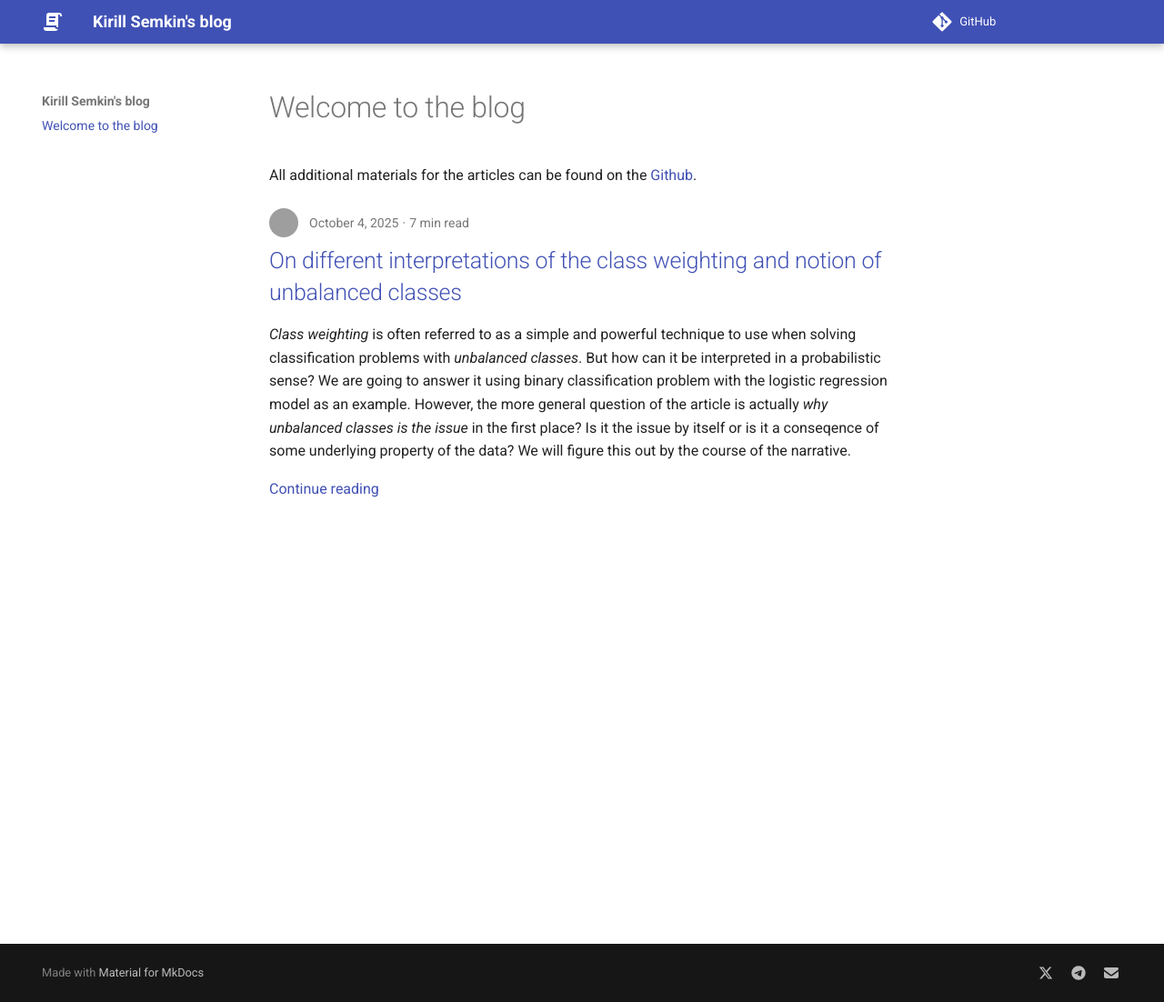
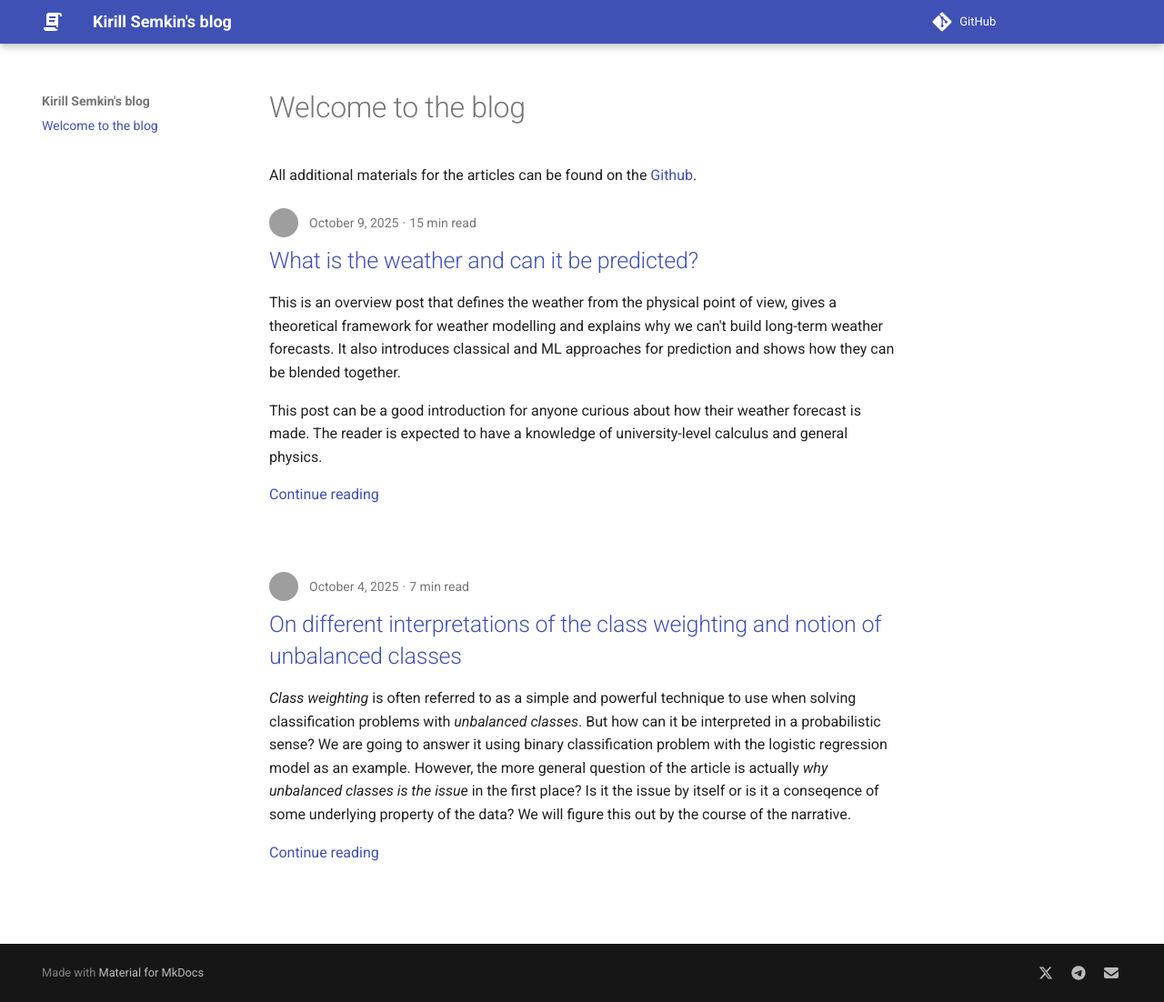
Before and after one commit to sem-k32/semk-blog, an MkDocs documentation site: the page built from docs/index.md, in a window 1280 px wide and 1102 px high. Shown: the whole window at 91% size. Built offline with MkDocs 1.6.1 and Material for MkDocs 9.7.7, drawn with Linux system fonts in a browser that asks for light colours; comment, search, counter and statistics services are not loaded; grey boxes are pictures that could not be loaded.

Commit message:
Added post about weather prediction

```diff
--- /dev/null
+++ b/docs/posts/weather_overview/weather_overview.md
@@ -0,0 +1,21 @@
+---
+date: 2025-10-09
+authors:
+  - sem_k
+categories:
+  - ML
+  - prediction
+  - physics
+readtime: 15
+---
+# What is the weather and can it be predicted?
+
+This is an overview post that defines the weather from the physical point of view, gives a theoretical framework for weather modelling and explains why we can't build long-term weather forecasts. It also introduces classical and ML approaches for prediction and shows how they can be blended together.
+
+This post can be a good introduction for anyone curious about how their weather forecast is made. The reader is expected to have a knowledge of university-level calculus and general physics.
+
+<!-- more -->
+
+The post is designed as slides. Additional resources and code demonstrations are available on the slides via links.
+
+![PDF Slides](weather_overview.pdf){ type=application/pdf style="min-height:70vh;width:100%" }
--- a/mkdocs.yml
+++ b/mkdocs.yml
@@ -16,8 +16,11 @@ plugins:
       categories: false
   - social
   - plotly
+  - mkdocs-pdf
 
 markdown_extensions:
+  # for embedded pdf
+  - attr_list
   # math
   - pymdownx.arithmatex:
       generic: true
--- a/pyproject.toml
+++ b/pyproject.toml
@@ -11,7 +11,8 @@ requires-python = ">=3.12"
 dependencies = [
     "mkdocs (>=1.6.1,<2.0.0)",
     "mkdocs-material[imaging] (>=9.6.21,<10.0.0)",
-    "mkdocs-plotly-plugin (>=0.1.3,<0.2.0)"
+    "mkdocs-plotly-plugin (>=0.1.3,<0.2.0)",
+    "mkdocs-pdf (>=0.1.2,<0.2.0)"
 ]
 
 [tool.poetry]
```
Also changed, not shown: 2 other files.
